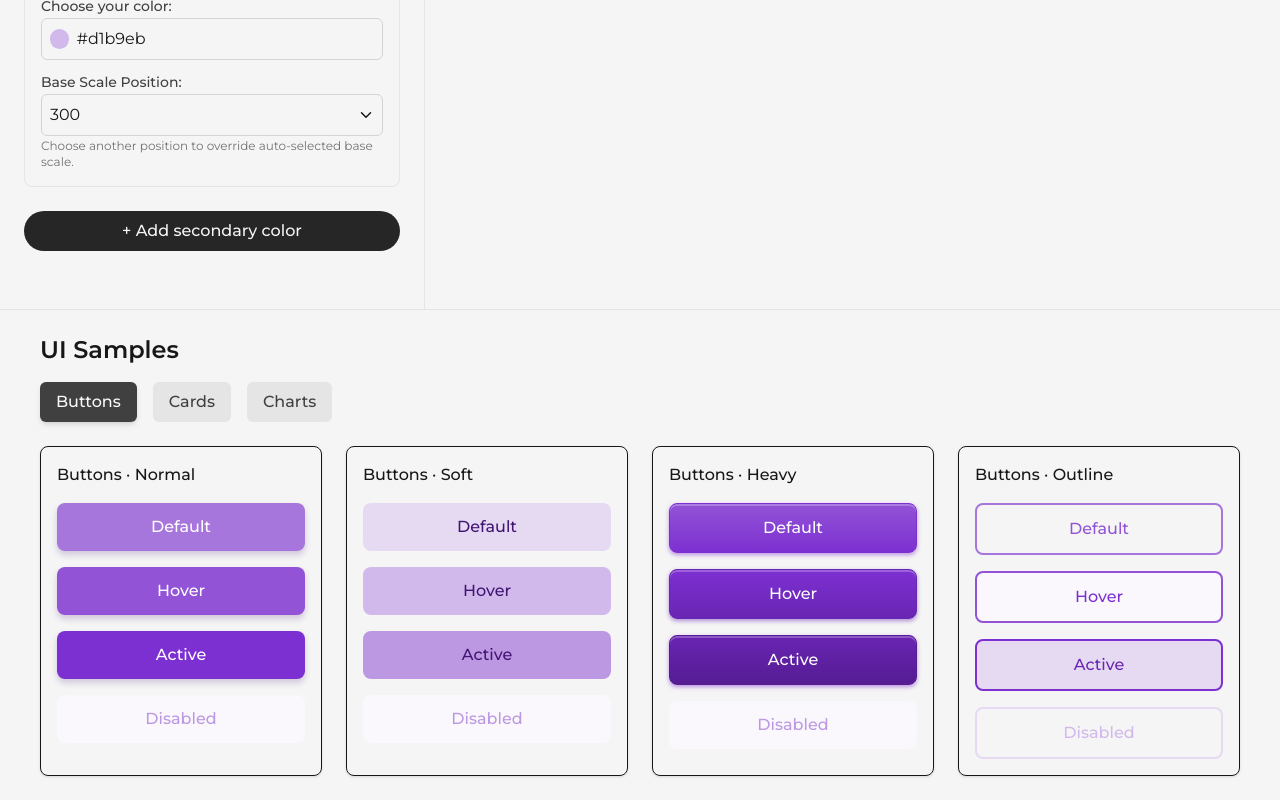
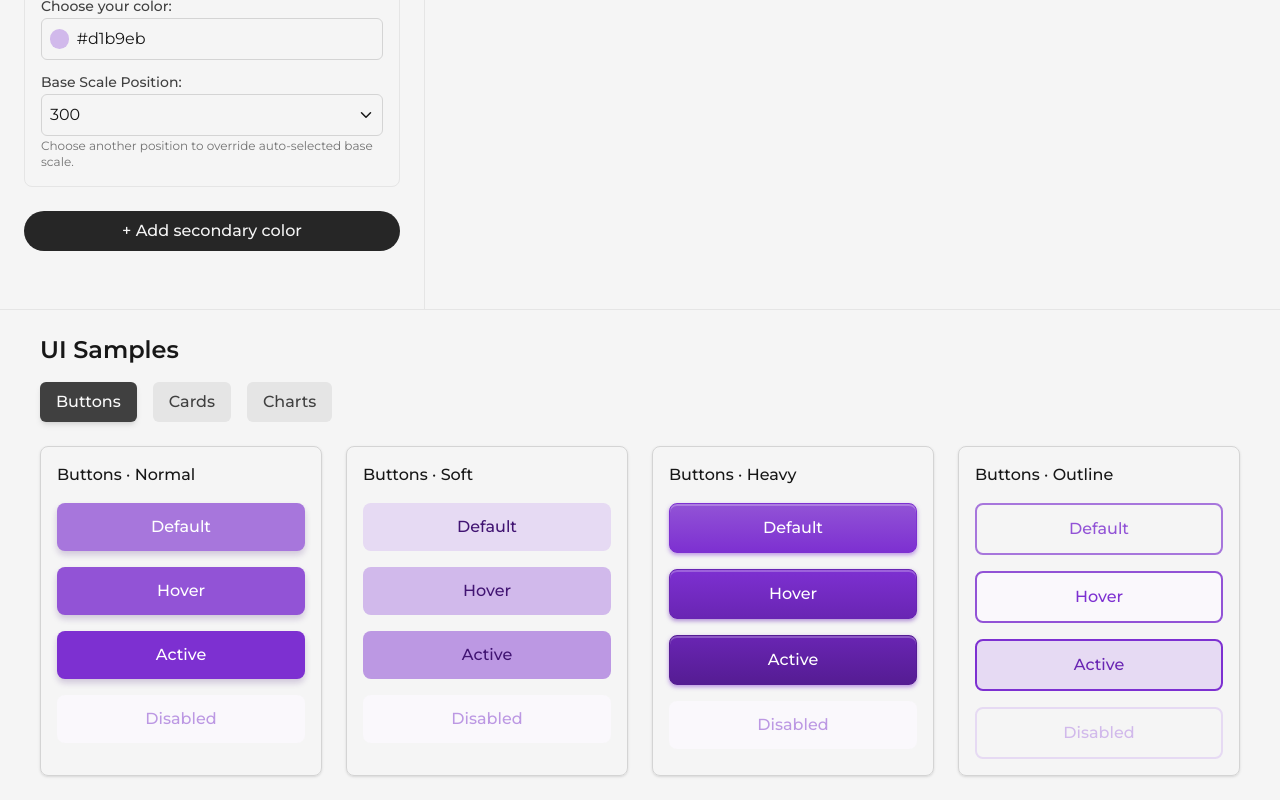
Before and after one commit to subhajitroycode/tintkit, a React (Vite) app: page / in a window 1280 px wide. Shown: the part 300-1100 px from the top of the page. Built offline with nearby package versions, Linux system fonts and the light colour scheme.

Commit message:
fixed border color

```diff
--- a/src/components/UISamples/Buttons/ButtonContainer.jsx
+++ b/src/components/UISamples/Buttons/ButtonContainer.jsx
@@ -5,7 +5,7 @@ const ButtonContainer = ({ variant, colorType }) => {
   const buttons = ["Default", "Hover", "Active", "Disabled"];
 
   return (
-    <div className="border rounded-lg p-4 shadow-sm">
+    <div className="border border-neutral-300 dark:border-neutral-600 rounded-lg p-4 shadow-sm">
       <h3 className="font-medium space-y-4 mb-4">Buttons · {variant}</h3>
       <div className="flex flex-col space-y-4">
         {buttons.map((state) => (
```
